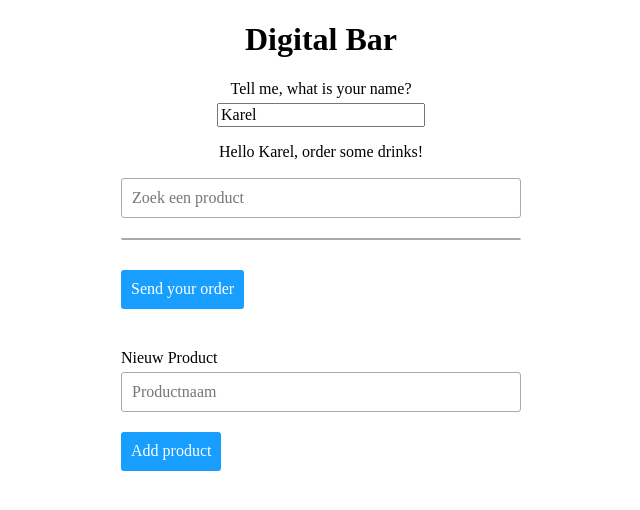
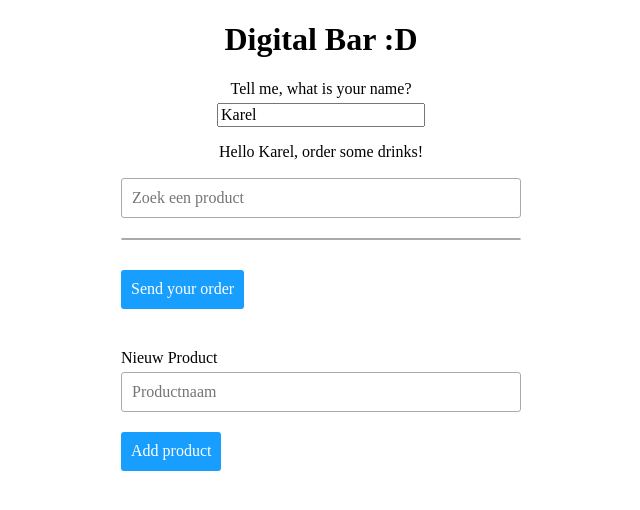
Before and after one commit to KarelStevens/Webtechnologie2, a website: page Les 6/Digital-Bar Base/index.html in a window 1280 px wide. Shown: the whole page, without its empty margins (319-959 px from the left). Drawn offline with nearby package versions, Linux system fonts and the light colour scheme; no server answers.

Commit message:
Update + node

```diff
--- a/Les 6/Digital-Bar Base/index.html
+++ b/Les 6/Digital-Bar Base/index.html
@@ -17,7 +17,7 @@
 
     <body>
         <div class="container" ng-controller="myController" ng-init="init()">
-            <h1>Digital Bar</h1>
+            <h1>Digital Bar :D</h1>
 
             <div class="center">
                 <label for="name">Tell me, what is your name?</label>
```
Also changed, not shown: 1 other file.
